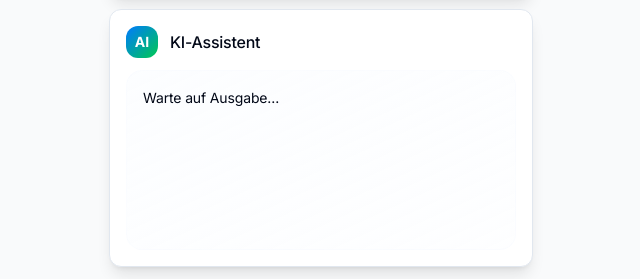
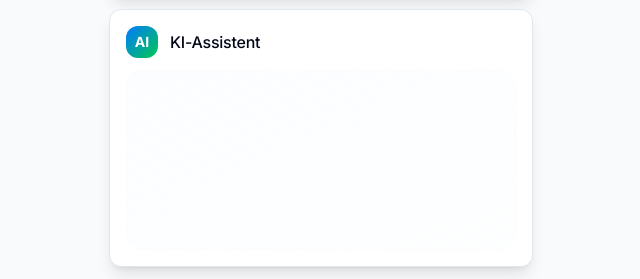
Before and after one commit to FlowEdgeSolutions/mailaider2.0_frontend, a React (Vite) app: page / in a window 1280 px wide. Shown: the part 231-510 px from the top of the page, without its empty margins (319-959 px from the left). Built offline with nearby package versions, Linux system fonts and the light colour scheme.

Commit message:
Improve message display transition

```diff
--- a/src/components/ChatInterface.tsx
+++ b/src/components/ChatInterface.tsx
@@ -14,11 +14,24 @@ interface ChatInterfaceProps {
 export function ChatInterface({ output, isLoading, currentAction, onCopy, onInsertReply }: ChatInterfaceProps) {
   const [loadingStage, setLoadingStage] = useState<'thinking' | 'processing' | 'generating'>('thinking');
   const [loadingMessage, setLoadingMessage] = useState('');
+  const [showOutput, setShowOutput] = useState(false);
+  const [isTransitioning, setIsTransitioning] = useState(false);
 
   // Cycle through loading stages when processing
   useEffect(() => {
-    if (!isLoading) return;
+    if (!isLoading) {
+      // When loading stops, trigger elegant transition
+      if (output && output !== 'Warte auf Ausgabe...') {
+        setIsTransitioning(true);
+        setTimeout(() => {
+          setShowOutput(true);
+          setIsTransitioning(false);
+        }, 300);
+      }
+      return;
+    }
 
+    setShowOutput(false);
     const stages = [
       { stage: 'thinking' as const, duration: 1000, message: 'KI analysiert Ihre Anfrage...' },
       { stage: 'processing' as const, duration: 1500, message: 'Optimale Lösung wird erstellt...' },
@@ -36,7 +49,7 @@ export function ChatInterface({ output, isLoading, currentAction, onCopy, onInse
     }, 2000);
 
     return () => clearInterval(interval);
-  }, [isLoading]);
+  }, [isLoading, output]);
   return (
     <div className="card-modern p-4 space-y-3 animate-slide-up">
       <div className="flex items-center gap-3 mb-3">
@@ -53,21 +66,29 @@ export function ChatInterface({ output, isLoading, currentAction, onCopy, onInse
         )}
       </div>
 
-      <div className="bg-gradient-to-br from-accent/20 to-accent/10 rounded-2xl p-4 min-h-[180px] max-h-[280px] overflow-y-auto border border-accent/20">
-        {isLoading ? (
-          <ModernLoading
-            stage={loadingStage}
-            message={loadingMessage}
-          />
+      <div className="bg-gradient-to-br from-accent/20 to-accent/10 rounded-2xl p-4 min-h-[180px] max-h-[280px] overflow-hidden border border-accent/20 relative">
+        {isLoading || isTransitioning ? (
+          <div className={`transition-all duration-500 ${isLoading ? 'opacity-100 scale-100' : 'opacity-0 scale-95'}`}>
+            <ModernLoading
+              stage={loadingStage}
+              message={loadingMessage}
+            />
+          </div>
         ) : (
-          <div className="text-sm font-body text-foreground leading-relaxed whitespace-pre-line">
-            {output}
+          <div className={`transition-all duration-700 ease-out overflow-y-auto max-h-full ${
+            showOutput
+              ? 'opacity-100 transform translate-y-0 scale-100'
+              : 'opacity-0 transform translate-y-4 scale-95'
+          }`}>
+            <div className="text-sm font-body text-foreground leading-relaxed whitespace-pre-line animate-fade-in">
+              {output}
+            </div>
           </div>
         )}
       </div>
 
-      {!isLoading && output !== 'Warte auf Ausgabe...' && (
-        <div className="flex gap-2">
+      {!isLoading && !isTransitioning && showOutput && output !== 'Warte auf Ausgabe...' && (
+        <div className="flex gap-2 animate-slide-up" style={{ animationDelay: '0.3s' }}>
           <Button
             onClick={onCopy}
             variant="outline"
--- a/src/index.css
+++ b/src/index.css
@@ -231,19 +231,25 @@
 
   /* Animation utilities */
   .animate-fade-in {
-    animation: fadeIn 0.5s ease-out forwards;
+    animation: elegantReveal 0.8s cubic-bezier(0.25, 0.46, 0.45, 0.94) forwards;
   }
 
   .animate-slide-up {
-    animation: slideUp 0.5s ease-out forwards;
+    animation: slideUp 0.6s cubic-bezier(0.25, 0.46, 0.45, 0.94) forwards;
+    opacity: 0;
+    animation-fill-mode: both;
   }
 
   .animate-bounce-in {
-    animation: bounceIn 0.6s cubic-bezier(0.68, -0.55, 0.265, 1.55) forwards;
+    animation: bounceIn 0.8s cubic-bezier(0.68, -0.55, 0.265, 1.55) forwards;
   }
 
   .animate-pulse-glow {
     animation: pulseGlow 2s ease-in-out infinite;
+  }
+
+  .animate-elegant-reveal {
+    animation: elegantReveal 1s cubic-bezier(0.25, 0.46, 0.45, 0.94) forwards;
   }
 }
 
@@ -280,11 +286,11 @@
 @keyframes fadeIn {
   from {
     opacity: 0;
-    transform: translateY(10px);
+    transform: translateY(10px) scale(0.98);
   }
   to {
     opacity: 1;
-    transform: translateY(0);
+    transform: translateY(0) scale(1);
   }
 }
 
@@ -302,18 +308,36 @@
 @keyframes bounceIn {
   0% {
     opacity: 0;
-    transform: scale(0.3);
+    transform: scale(0.3) translateY(20px);
   }
   50% {
     opacity: 1;
-    transform: scale(1.05);
+    transform: scale(1.05) translateY(-5px);
   }
   70% {
-    transform: scale(0.9);
+    transform: scale(0.9) translateY(0);
   }
   100% {
     opacity: 1;
-    transform: scale(1);
+    transform: scale(1) translateY(0);
+  }
+}
+
+@keyframes elegantReveal {
+  0% {
+    opacity: 0;
+    transform: translateY(30px) scale(0.95);
+    filter: blur(4px);
+  }
+  50% {
+    opacity: 0.7;
+    transform: translateY(15px) scale(0.98);
+    filter: blur(2px);
+  }
+  100% {
+    opacity: 1;
+    transform: translateY(0) scale(1);
+    filter: blur(0);
   }
 }
 
```
